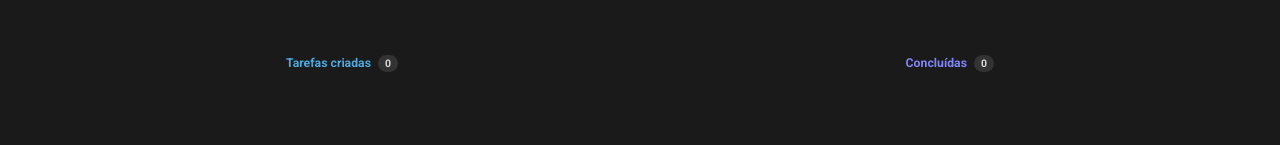
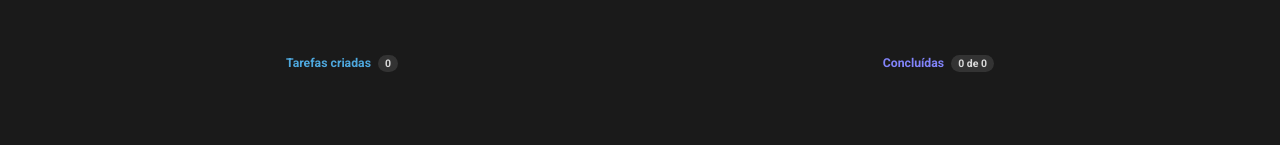
Before and after one commit to felipeslopes2010/todo-list-ts, a React (Vite) app: page / in a window 1280 px wide. Shown: the part 227-372 px from the top of the page. Built offline with nearby package versions, Linux system fonts and the light colour scheme.

Commit message:
Adjust: Completed tasks counter

```diff
--- a/src/App.tsx
+++ b/src/App.tsx
@@ -86,7 +86,7 @@ function App() {
           </div>
           <div className={styles.doneTasks}>
             <strong>Concluídas</strong>
-            <span>{completedTasksCount}</span>
+            <span>{completedTasksCount} de {createdTasksCount}</span>
           </div>
         </div>
 
```
